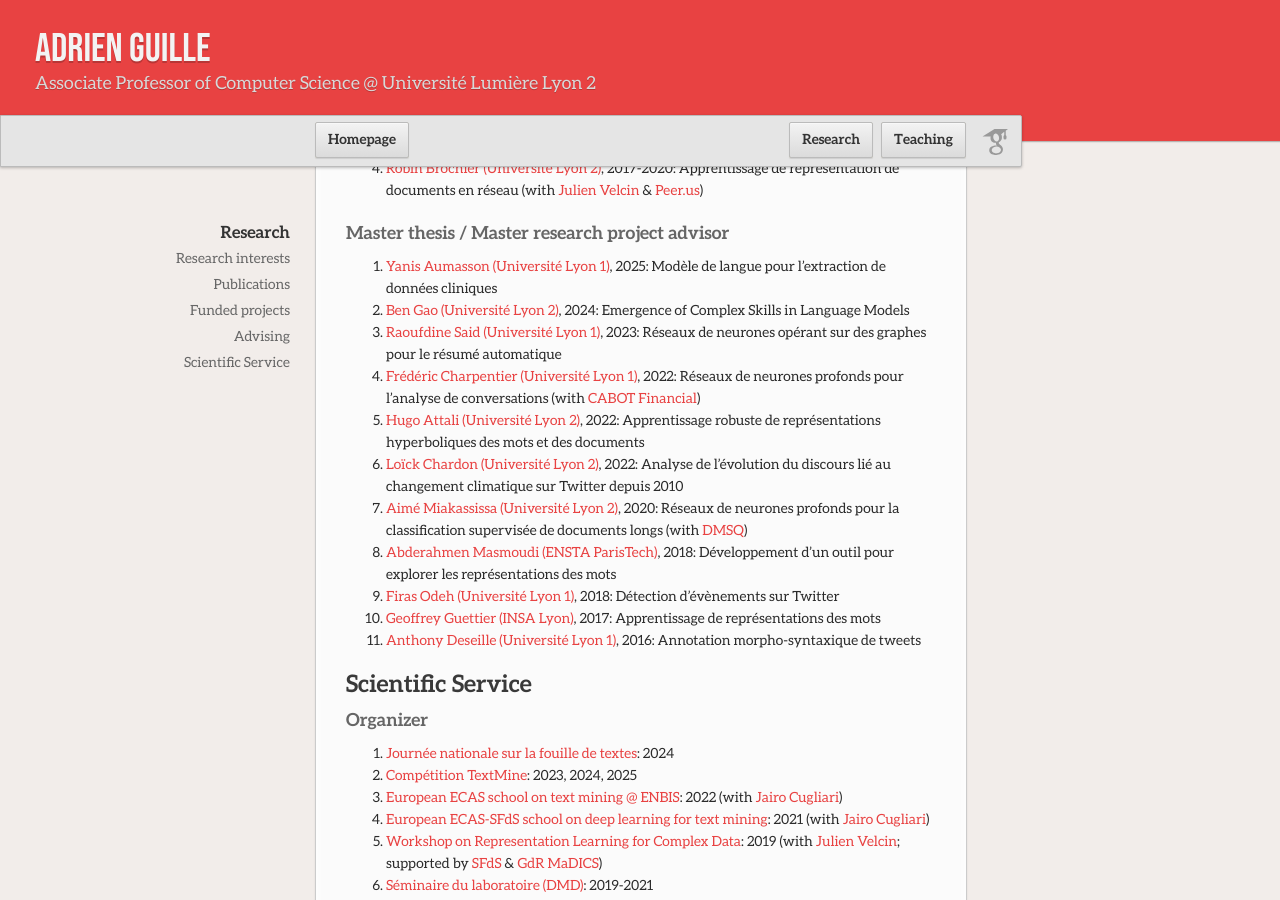
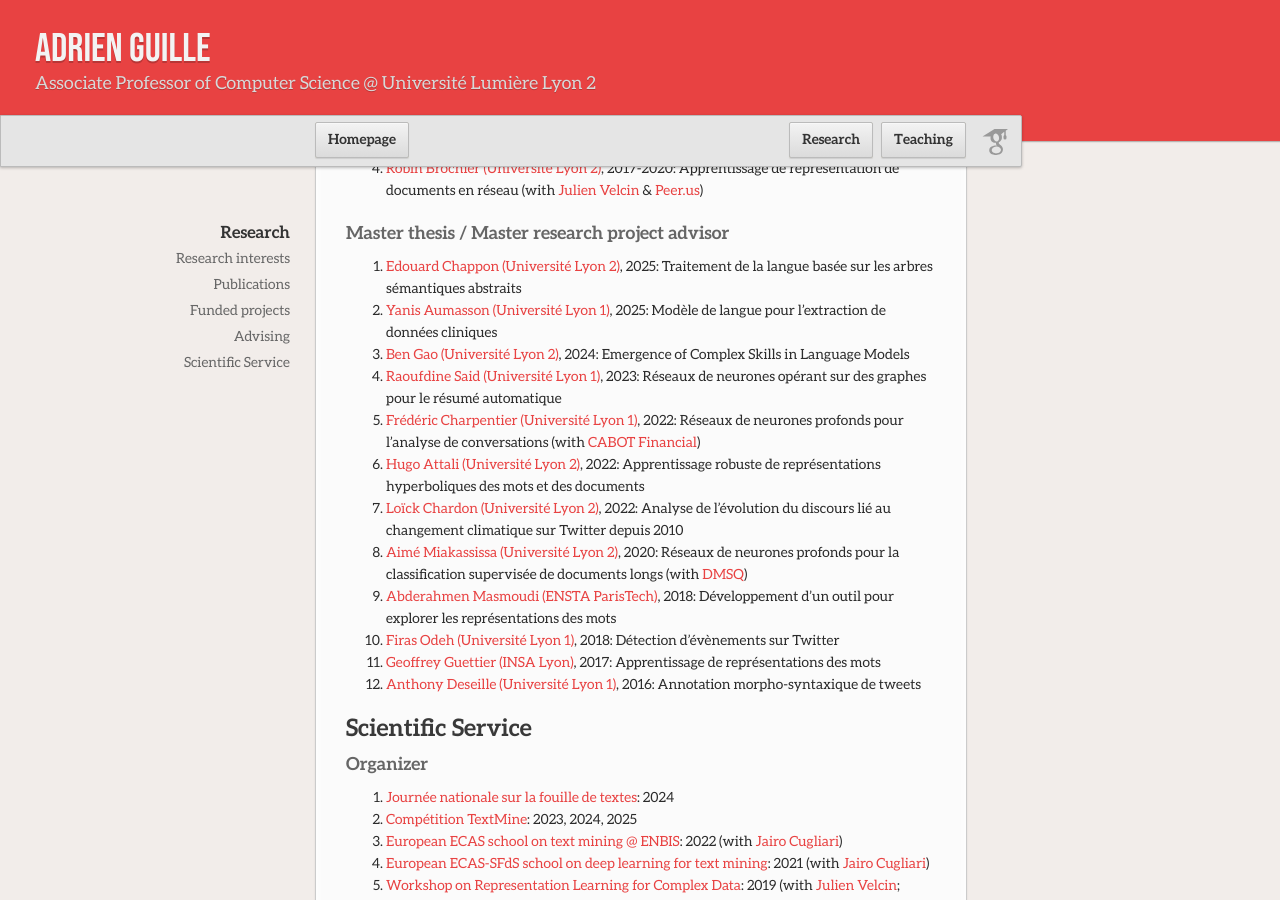
Before and after one commit to AdrienGuille/adrienguille.github.io, a Jekyll site: the page built from research.md, in a window 1280 px wide and 900 px high, scrolled down 1223 px. Built offline with Jekyll 4.4.1, drawn with Linux system fonts in a browser that asks for light colours; our own code applies the rules of GitHub Pages for plain Markdown files.

Commit message:
Update research.md

```diff
--- a/research.md
+++ b/research.md
@@ -39,6 +39,7 @@ See the [dedicated page](publications.md) or my [Google Scholar profile](https:/
 
 ### Master thesis / Master research project advisor
 
+- [Edouard Chappon (Université Lyon 2)](#), 2025: Traitement de la langue basée sur les arbres sémantiques abstraits
 - [Yanis Aumasson (Université Lyon 1)](#), 2025: Modèle de langue pour l'extraction de données cliniques
 - [Ben Gao (Université Lyon 2)](#), 2024: Emergence of Complex Skills in Language Models
 - [Raoufdine Said (Université Lyon 1)](#), 2023: Réseaux de neurones opérant sur des graphes pour le résumé automatique
```
